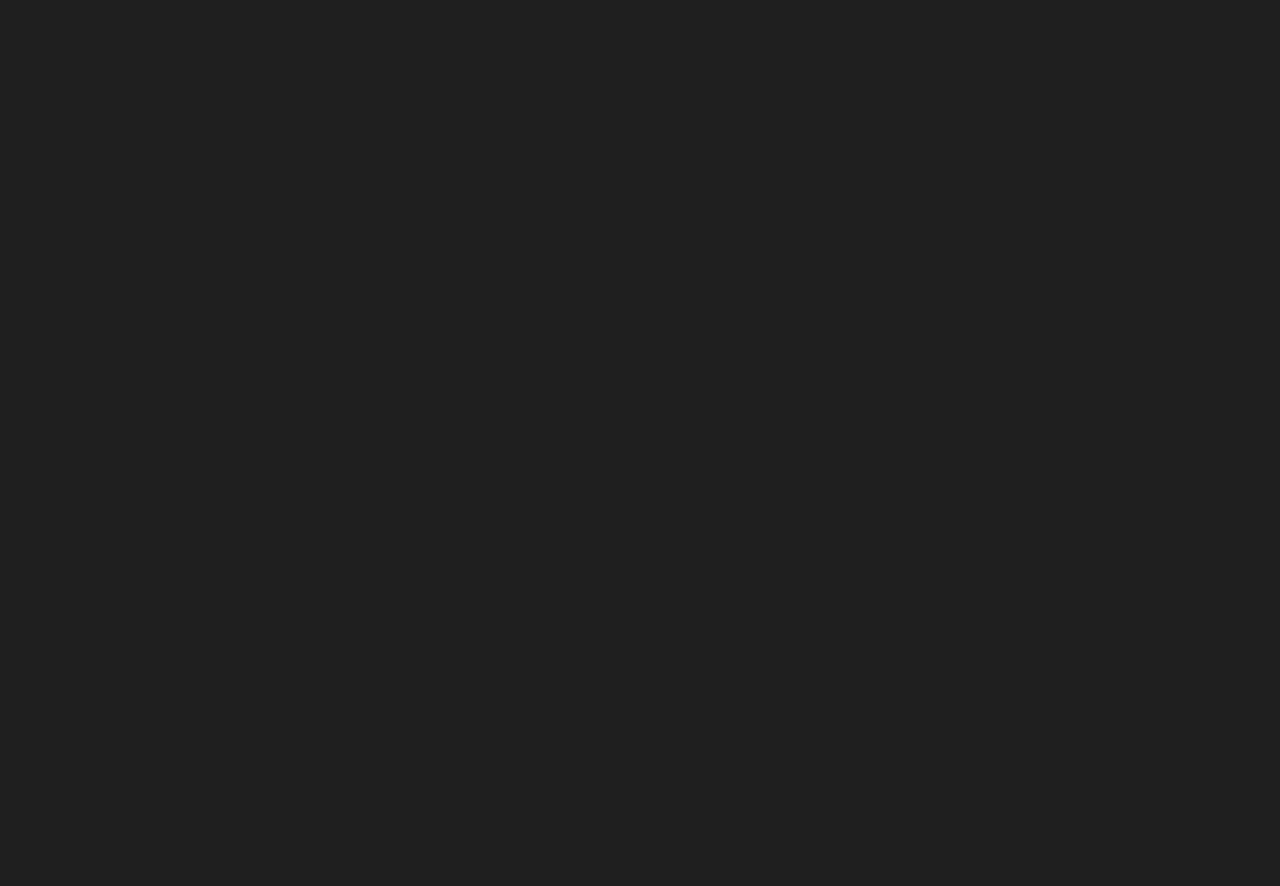
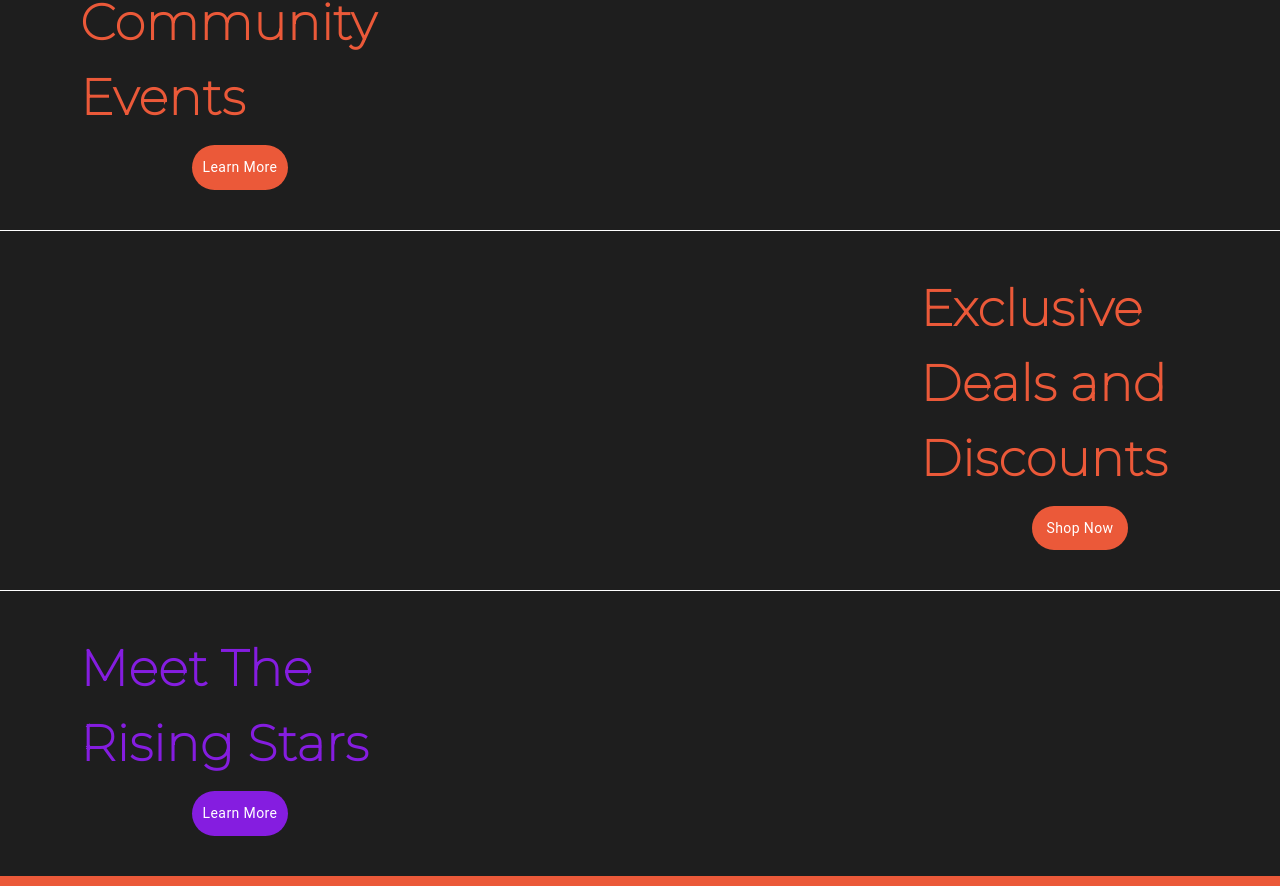
Before and after one commit to Rajivsah240/Streetwise, a React (Create React App) app: page / in a window 1280 px wide. Shown: the part 1753-2639 px from the top of the page. Before the commit the page ends 1605 px from the top, so only its background shows below. Built offline with nearby package versions, Linux system fonts and the light colour scheme; a small style sheet from the web is missing; a web font is replaced by a local one.

Commit message:
Home Page Partial Done

```diff
--- a/src/App.css
+++ b/src/App.css
@@ -1,5 +1,6 @@
 body{
   background-color: #1e1e1e;
+  margin: 0;
 }
 
 
@@ -140,8 +141,8 @@ body{
 /*Homr Cards MAIN CSS*/
 .card {
   margin: 10px;
-  margin-top: 150px;
-  width: 190px;
+  margin-top: 100px;
+  width: 200px;
   height: 350px;
   border-radius: 20px;
   padding: 1.9rem;
--- a/src/App.js
+++ b/src/App.js
@@ -2,11 +2,13 @@ import React from 'react'
 import Navbar from './components/Navbar'
 import Home from './pages/Home'
 import './App.css'
+import Footer from './components/Footer'
 const App = () => {
   return (
     <>
     <Navbar/>
     <Home/>
+    <Footer/>
     </>
   )
 }
--- /dev/null
+++ b/src/components/Footer.js
@@ -0,0 +1,10 @@
+import { Stack } from '@mui/material'
+import React from 'react'
+
+const Footer = () => {
+  return (
+    <Stack bgcolor={'#EB5939'} height={'10px'}></Stack>
+  )
+}
+
+export default Footer
--- /dev/null
+++ b/src/components/HomeLastSection.js
@@ -0,0 +1,168 @@
+import { Button, Stack, Typography } from "@mui/material";
+import React from "react";
+
+const HomeLastSection = () => {
+  return (
+    <Stack mt={"150px"}>
+      <Stack
+        borderTop={"1px solid white"}
+        className="com-event-1"
+        sx={{
+          "&:hover": {
+            backgroundColor: "#EB5939",
+            color: "white",
+            border: "none",
+            "& .com-event-typography": {
+              color: "white",
+            },
+            "& .com-event-button": {
+              backgroundColor: "white",
+              color: "#EB5939",
+            },
+          },
+        }}
+      >
+        <Stack
+          flexDirection={"column"}
+          alignItems={"center"}
+          padding={"40px"}
+          paddingLeft={"80px"}
+          width={"25%"}
+        >
+          <Typography
+            className="com-event-typography"
+            color={"#EB5939"}
+            fontSize={"50px"}
+            fontFamily={"Montserrat"}
+            fontWeight={"800"}
+          >
+            Community Events
+          </Typography>
+          <Button
+            className="com-event-button"
+            sx={{
+              mt: "10px",
+              color: "white",
+              borderRadius: "45px",
+              padding: "10px",
+              backgroundColor: "#EB5939",
+              textTransform: "none",
+              width: "30%",
+              fontWeight: "400",
+            }}
+          >
+            Learn More
+          </Button>
+        </Stack>
+      </Stack>
+
+      <Stack
+        borderTop={"1px solid white"}
+        alignItems={"flex-end"}
+        className="exclusive-deals"
+        sx={{
+          "&:hover": {
+            backgroundColor: "#EB5939",
+            border:'none',
+            color: "white",
+            "& .exclusive-deals": {
+              color: "white",
+            },
+            "& .exclusive-deals-button": {
+              backgroundColor: "white",
+              color: "#EB5939",
+            },
+          },
+        }}
+      >
+        <Stack
+          flexDirection={"column"}
+          justifyItems={"flex-end"}
+          alignItems={"center"}
+          padding={"40px"}
+          paddingLeft={"80px"}
+          width={"25%"}
+        >
+          <Typography
+            className="exclusive-deals"
+            color={"#EB5939"}
+            fontSize={"50px"}
+            fontFamily={"Montserrat"}
+            fontWeight={"800"}
+          >
+            Exclusive Deals and Discounts
+          </Typography>
+          <Button
+            className="exclusive-deals-button"
+            sx={{
+              mt: "10px",
+              color: "white",
+              borderRadius: "45px",
+              padding: "10px",
+              backgroundColor: "#EB5939",
+              textTransform: "none",
+              width: "30%",
+              fontWeight: "400",
+            }}
+          >
+            Shop Now
+          </Button>
+        </Stack>
+      </Stack>
+
+      <Stack
+        borderTop={"1px solid white"}
+        className="rising-stars"
+        sx={{
+          "&:hover": {
+            backgroundColor: "#851DE0",
+            border:'none',
+            color: "white",
+            "& .rising-stars-typo": {
+              color: "white",
+            },
+            "& .rising-stars-button": {
+              backgroundColor: "white",
+              color: "#851DE0",
+            },
+          },
+        }}
+      >
+        <Stack
+          flexDirection={"column"}
+          alignItems={"center"}
+          padding={"40px"}
+          paddingLeft={"80px"}
+          width={"25%"}
+        >
+          <Typography
+            className="rising-stars-typo"
+            color={"#851DE0"}
+            fontSize={"50px"}
+            fontFamily={"Montserrat"}
+            fontWeight={"800"}
+          >
+            Meet The Rising Stars
+          </Typography>
+          <Button
+            className="rising-stars-button"
+            sx={{
+              mt: "10px",
+              color: "white",
+              borderRadius: "45px",
+              padding: "10px",
+              backgroundColor: "#851De0",
+              textTransform: "none",
+              width: "30%",
+              fontWeight: "400",
+            }}
+          >
+            Learn More
+          </Button>
+        </Stack>
+      </Stack>
+    </Stack>
+  );
+};
+
+export default HomeLastSection;
--- a/src/components/PageBanner.js
+++ b/src/components/PageBanner.js
@@ -25,7 +25,7 @@ const PageBanner = () => {
           Inspiring, Connecting, and Empowering
         </Typography>
       </Stack>
-      <Stack mt={'50px'} flexDirection={"row"} justifyContent={'center'}/*paddingRight={'30px'}*/>
+      <Stack mt={'100px'} flexDirection={"row"} justifyContent={'center'}/*paddingRight={'30px'}*/>
         <Stack
           sx={{ width: "50%" }}
           flexDirection={"row"}
--- a/src/pages/Home.js
+++ b/src/pages/Home.js
@@ -2,6 +2,7 @@ import React from 'react'
 import PageBanner from '../components/PageBanner'
 import HomeCards from '../components/HomeCards'
 import CommunitySlide from '../components/CommunitySlide'
+import HomeLastSection from '../components/HomeLastSection'
 
 const Home = () => {
   return (
@@ -9,6 +10,7 @@ const Home = () => {
     <PageBanner/>
     <HomeCards/>
     <CommunitySlide/>
+    <HomeLastSection/>
     </>
   )
 }
```
